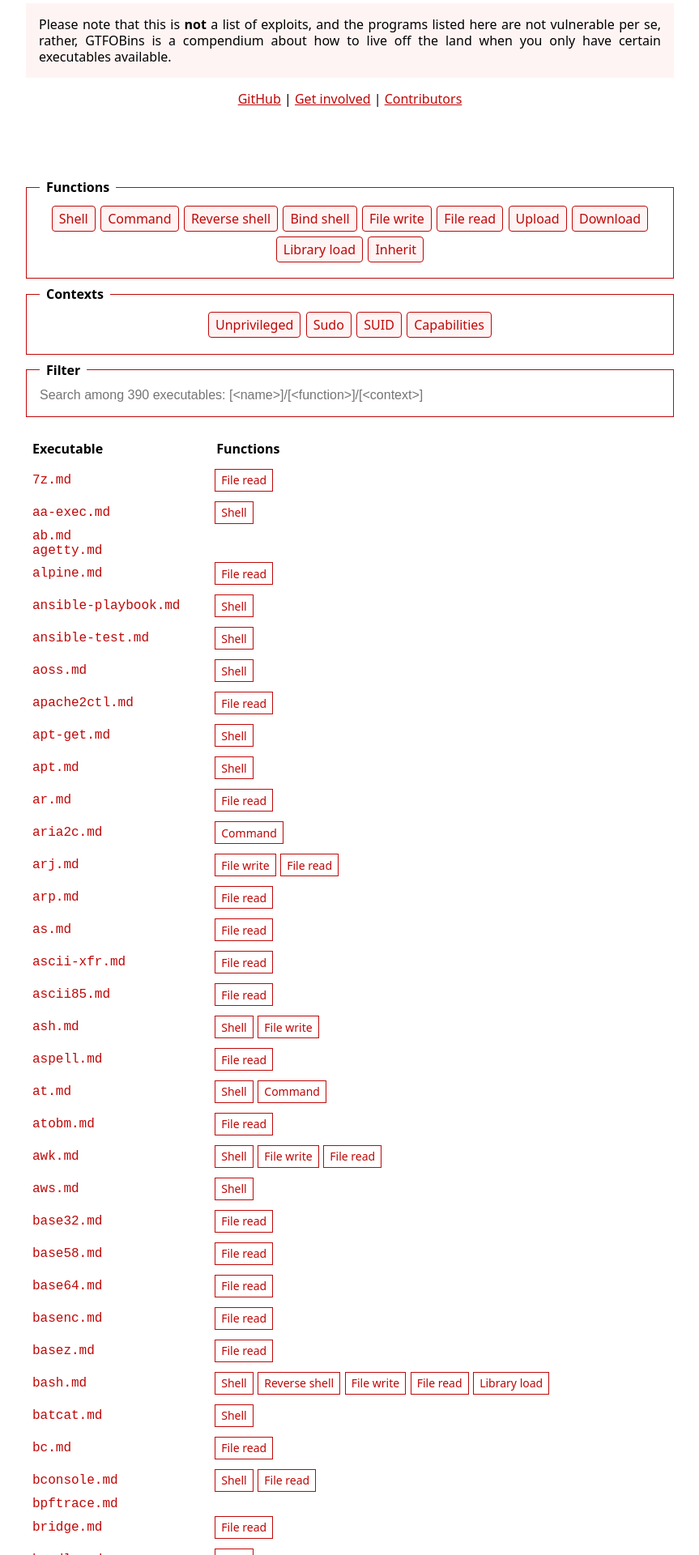
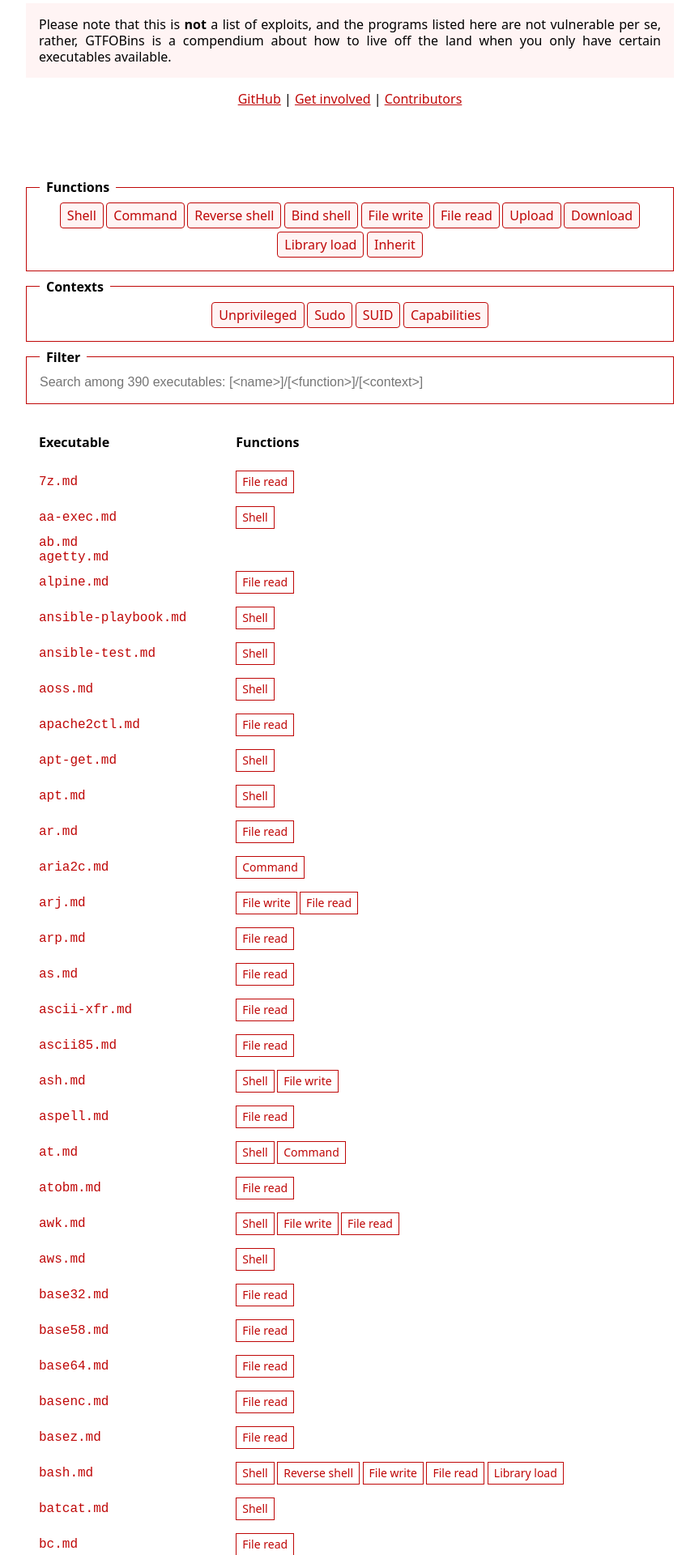
Before and after one commit to GTFOBins/GTFOBins.github.io, a Jekyll site: the page built from index.md, in a window 1280 px wide. Shown: the part 324-2244 px from the top of the page at 81% size, without its empty margins (208-1071 px from the left). Built offline with Jekyll 4.4.1, drawn with Linux system fonts in a browser that asks for light colours.

Commit message:
Restyle the main table

```diff
--- a/_includes/gtfobins_table.html
+++ b/_includes/gtfobins_table.html
@@ -50,7 +50,7 @@
 
                 {% comment %} render the row {% endcomment %}
                 <tr data-gtfobin-name="{{ gtfobin_name }}">
-                    <td><a href="{{ original_gtfobin.url | relative_url }}" class="bin-name">{{ gtfobin_name }}</a></td>
+                    <th><a href="{{ original_gtfobin.url | relative_url }}" class="bin-name">{{ gtfobin_name }}</a></th>
                     <td>{% include function_list.html gtfobin=original_gtfobin functions=gtfobin.functions %}</td>
                 </tr>
             {% endfor %}
--- a/assets/style.scss
+++ b/assets/style.scss
@@ -210,32 +210,32 @@ h2, h3, h4, h5, h5 {
         width: 100%;
         border-spacing: 0;
 
+        thead {
             th {
+                padding: 1em;
                 text-align: left;
-            padding: 0.5em;
 
-            &:nth-child(2) {
+                &:last-child {
                     width: 100%;
+                }
             }
         }
 
         tbody {
-            td {
-                padding: 0;
-
-                &:nth-child(1) {
+            th {
+                padding: 0 1em;
                 font-family: monospace;
                 white-space: nowrap;
+                font-weight: normal;
+                text-align: left;
 
                 a {
-                        margin: 0 0.5em;
                     text-decoration: none;
                 }
             }
 
-                &:nth-child(2) {
-                    padding: 0.2em;
-                }
+            td {
+                padding: 0.5em 1em;
             }
 
             tr:hover {
@@ -257,6 +257,8 @@ h2, h3, h4, h5, h5 {
     flex-wrap: wrap;
     font-size: $small-font-size;
     list-style: none;
+    column-gap: 0.25em;
+    row-gap: 0.25em;
     padding: 0;
     margin: 0;
 
@@ -264,7 +266,6 @@ h2, h3, h4, h5, h5 {
         a {
             display: inline-block;
             padding: 0.25em 0.5em;
-            margin: 0.2em;
             border: 1px solid $accent;
         }
 
```
Lines whose indentation alone changed are shown as unchanged.
